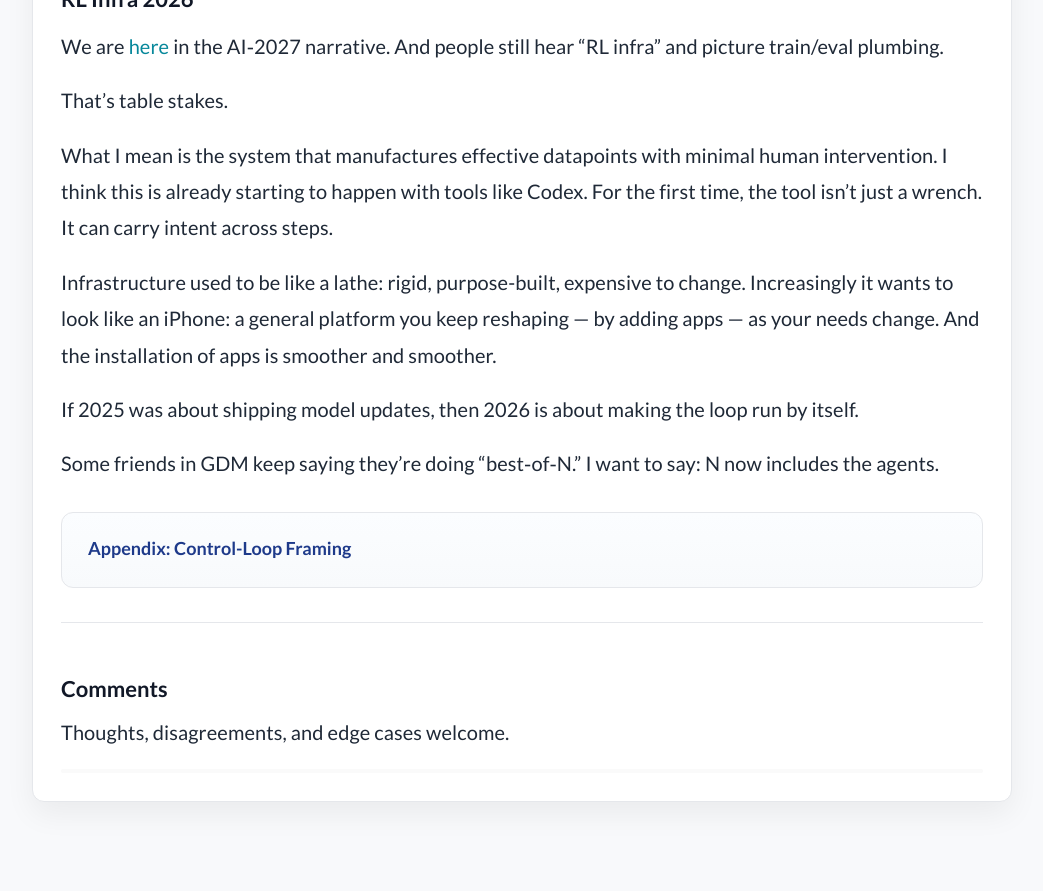
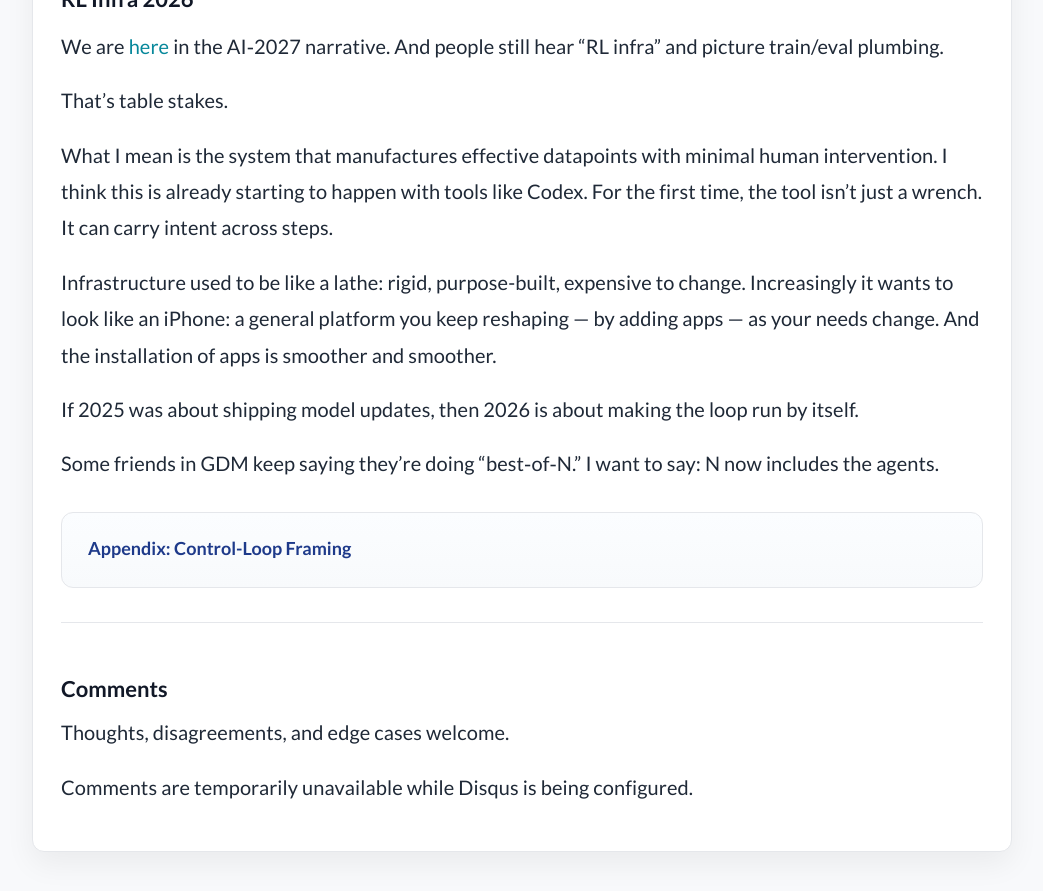
Before and after one commit to haossr/haossr.github.io, a Jekyll site: the page built from writing/the-real-flywheel/index.html, in a window 1280 px wide and 900 px high, scrolled down 2656 px. Shown: the top 891 px of the window, without its empty margins (118-1161 px from the left). Built offline with Jekyll 4.4.1, drawn with Linux system fonts in a browser that asks for light colours; comment, search, counter and statistics services are not loaded; before the commit the page ends 3506 px from its top, so only the background shows below that.

Commit message:
fix(comments): remove invalid Disqus default shortname and guard embed (#28)
Co-authored-by: Hao Sheng <haosheng@users.noreply.github.com>

```diff
--- a/_config.yml
+++ b/_config.yml
@@ -54,7 +54,9 @@ disqus:
 
 comments:
   provider: disqus
-  disqus_shortname: haossr-github-io
+  # Set this to your real Disqus forum shortname from https://disqus.com/admin/settings/general/
+  # Example: https-ysymyth-github-io-blog
+  disqus_shortname: ""
 
 # Enter your Google Analytics web tracking code (e.g. UA-2110908-2) to activate tracking
 google_analytics: UA-180322865-1
--- a/_includes/writing-comments.html
+++ b/_includes/writing-comments.html
@@ -1,4 +1,5 @@
 {% if page.comments != false %}
+{% assign disqus_shortname = site.comments.disqus_shortname | default: site.disqus.shortname | default: site.disqus_shortname %}
 <style>
   .writing-comments {
     margin-top: 34px;
@@ -38,14 +39,19 @@
 <section class="writing-comments" aria-label="Comments">
   <h3 class="writing-comments-title">Comments</h3>
   <p class="writing-comments-note">Thoughts, disagreements, and edge cases welcome.</p>
+
+  {% if disqus_shortname and disqus_shortname != '' %}
   <div id="disqus_thread" class="writing-comments-thread"></div>
   <noscript>Please enable JavaScript to view comments powered by Disqus.</noscript>
+  {% else %}
+  <p class="writing-comments-note">Comments are temporarily unavailable while Disqus is being configured.</p>
+  {% endif %}
 </section>
 
+{% if disqus_shortname and disqus_shortname != '' %}
 <script>
   (function () {
-    var shortname = '{{ site.comments.disqus_shortname | default: "haossr-github-io" }}';
-    if (!shortname) return;
+    var shortname = '{{ disqus_shortname }}';
 
     window.disqus_config = function () {
       this.page.url = '{{ page.url | absolute_url }}';
@@ -62,3 +68,4 @@
   })();
 </script>
 {% endif %}
+{% endif %}
```
Also changed, not shown: README.md (+4 -2 lines).
